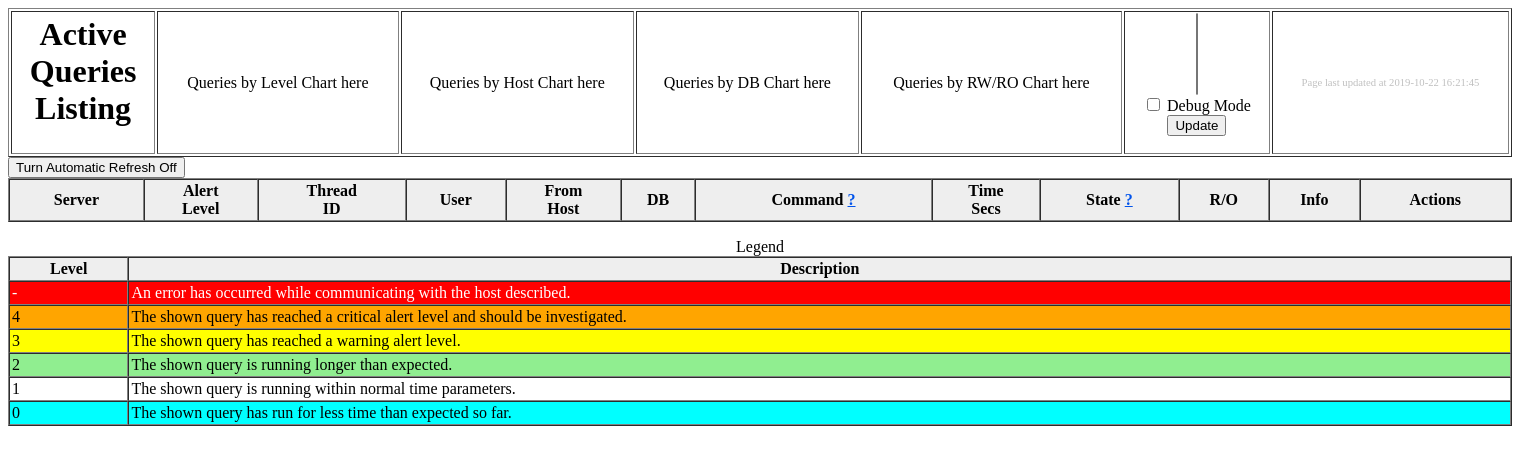
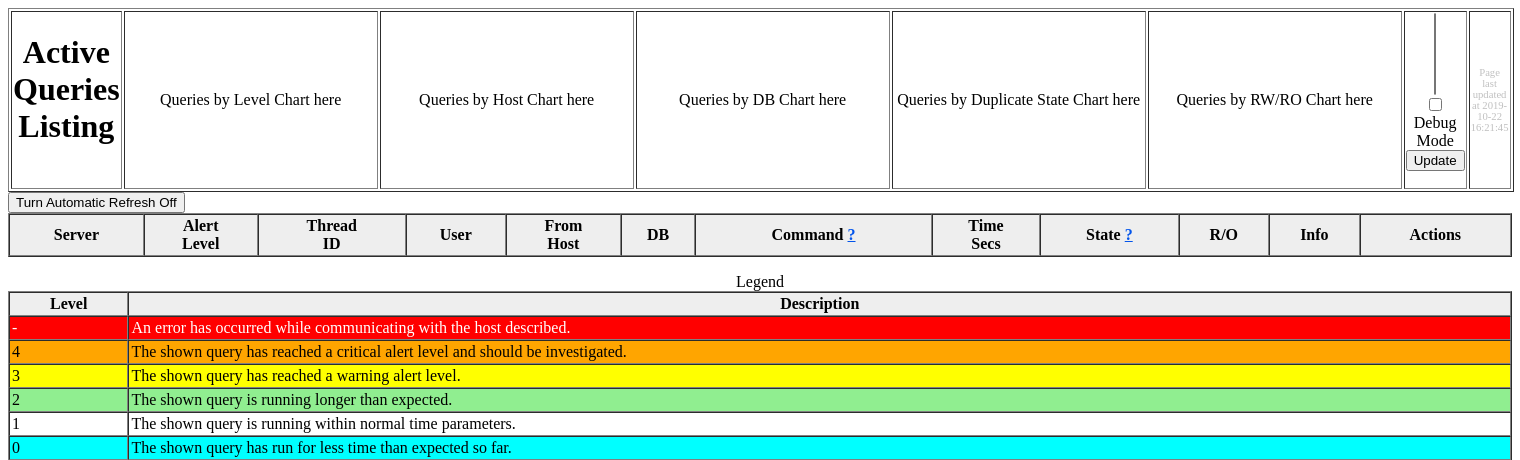
Before and after one commit to kbcmdba/ActiveQueryListing, a PHP site: page / in a window 1520 px wide. Shown: the top 460 px of the page. Run offline with PHP 8.4, Linux system fonts and the light colour scheme; data that the repository does not hold is empty; some libraries are stand-ins or nearby versions.

Commit message:
Intermediate check-in

```diff
--- a/Libs/WebPage.php
+++ b/Libs/WebPage.php
@@ -63,6 +63,7 @@ class WebPage
   <!-- <script src="//code.jquery.com/ui/latest/jquery-ui.js"></script> -->
   <script type="text/javascript" src="https://code.jquery.com/jquery-latest.js"></script>
   <script type="text/javascript" src="https://cdnjs.cloudflare.com/ajax/libs/jquery.tablesorter/2.31.0/js/jquery.tablesorter.js"></script>
+  <script type="text/javascript" src="https://www.gstatic.com/charts/loader.js"></script>
   <script src="js/common.js"></script>
 
 HTML
--- a/index.php
+++ b/index.php
@@ -134,6 +134,33 @@ try {
 var timeoutId = null;
 var reloadSeconds = $reloadSeconds * 1000 ;
 
+///////////////////////////////////////////////////////////////////////////////
+
+function drawByLevel() {
+}
+
+///////////////////////////////////////////////////////////////////////////////
+
+function drawByHost() {
+}
+
+///////////////////////////////////////////////////////////////////////////////
+
+function drawByDB() {
+}
+
+///////////////////////////////////////////////////////////////////////////////
+
+function drawByDupeState() {
+}
+
+///////////////////////////////////////////////////////////////////////////////
+
+function drawByReadWritel() {
+}
+
+///////////////////////////////////////////////////////////////////////////////
+
 function loadPage() {
     \$("#tbodyid").html( '<tr id="figment"><td colspan="12"><center>Data loading</center></td></tr>' ) ;
     \$.when($whenBlock).then(
@@ -145,6 +172,12 @@ function loadPage() {
     );
     \$('#tbodyid').on('click', '.morelink', flipFlop) ;
     timeoutId = setTimeout( function() { window.location.reload( 1 ); }, reloadSeconds ) ;
+    google.charts.load('current', {'packages':['corechart']});
+    piechartByLevel();
+    piechartByHost();
+    piechartByDB();
+    piechartByDupeState();
+    piechartByReadWrite();
 }
 
 \$(document).ready( loadPage ) ;
@@ -152,17 +185,19 @@ function loadPage() {
 
 JS
     );
-    $now = Tools::currentTimestamp();
+    $now          = Tools::currentTimestamp();
     $debugChecked = ( $debug ) ? 'checked="checked"' : '' ;
+    $chartSize    = 'width:250px; height=300px;' ;
     $page->setBody(
         <<<HTML
 <table id="top" width="100%" border="1">
   <tr>
     <td class="headerTableTd"><h1>Active<br/>Queries<br/>Listing</h1></td>
-    <td class="headerTableTd">Queries by Level Chart here</td>
-    <td class="headerTableTd">Queries by Host Chart here</td>
-    <td class="headerTableTd">Queries by DB Chart here</td>
-    <td class="headerTableTd">Queries by RW/RO Chart here</td>
+    <td class="headerTableTd"><div id="piechartByLevel" style="$chartSize">Queries by Level Chart here</div></td>
+    <td class="headerTableTd"><div id="piechartByHost" style="$chartSize;">Queries by Host Chart here</div></td>
+    <td class="headerTableTd"><div id="piechartByDB" style="$chartSize">Queries by DB Chart here</div></td>
+    <td class="headerTableTd"><div id="piechartByDupeState" style="$chartSize">Queries by Duplicate State Chart here</div></td>
+    <td class="headerTableTd"><div id="piechartByReadWrite" style="$chartSize">Queries by RW/RO Chart here</div></td>
     <td class="headerTableTd">
       <center>
         <form method="get">
```
